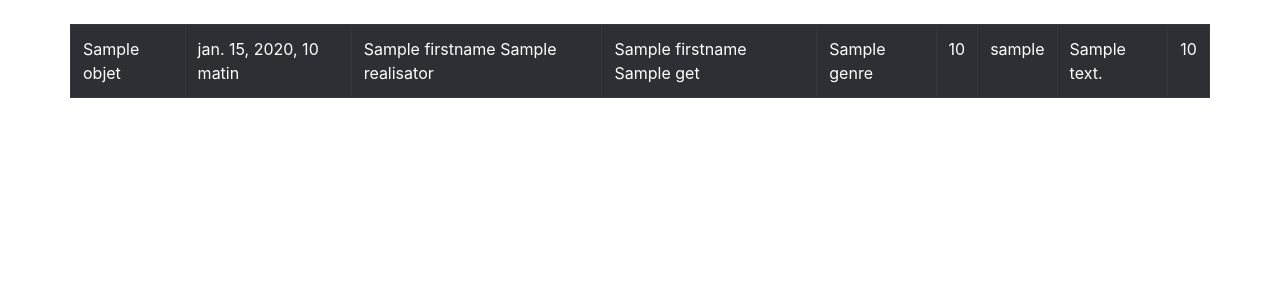
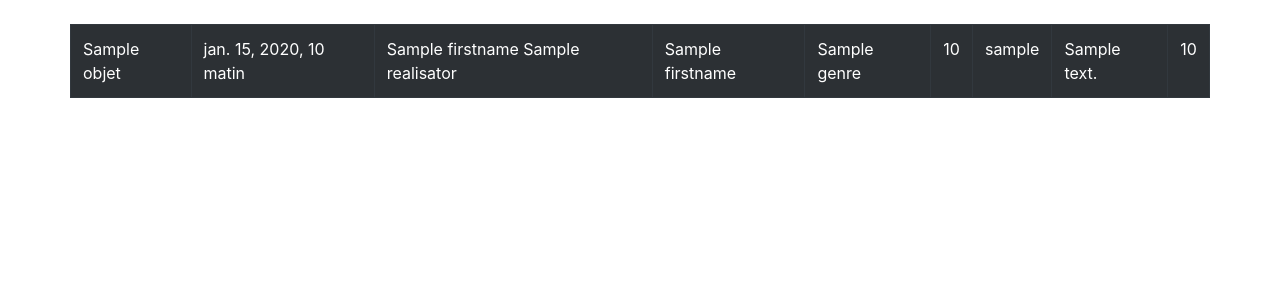
Before and after one commit to eBOURHIS/Django-gestion-de-films, a Django app: template Films/templates/DetailFilm.html in a window 1280 px wide. Shown: the part 56-356 px from the top of the page. Run offline with Django 3.2, Linux system fonts and the light colour scheme; the template is opened without the code that fills it: most values are stand-ins (such as "Sample title", 1, 10 or a date in 2020); parts of the project's set-up code (start-up, migrations or seed data) failed here and were passed over; some libraries are stand-ins or nearby versions.

Commit message:
update template detailFilms

```diff
--- a/Films/templates/DetailFilm.html
+++ b/Films/templates/DetailFilm.html
@@ -25,7 +25,7 @@ Détail
                 {{objet.realisator.firstname}} {{objet.realisator.name}}
             </td>
             <td class="center">
-                {{objet.actors.get.firstname}} {{objet.actors.get.name}}
+                {{objet.actors.get.firstname}} <!--{{objet.actors.get.name}}-->
             </td>
             <td class="center">
                 {{objet.genre}}
--- a/Films/views.py
+++ b/Films/views.py
@@ -53,7 +53,7 @@ def AddFilm(request):
     return render(request, 'CreateFilm.html',context)
 
 def DetailFilm(request, film_id):
-    objet = Movie.objects.get(pk=film_id)
+    objet = Movie.objects.all().filter(pk=film_id)
     return render(request,'DetailFilm.html',{'objet':objet})
 
 class FilmForm(ModelForm):
```
